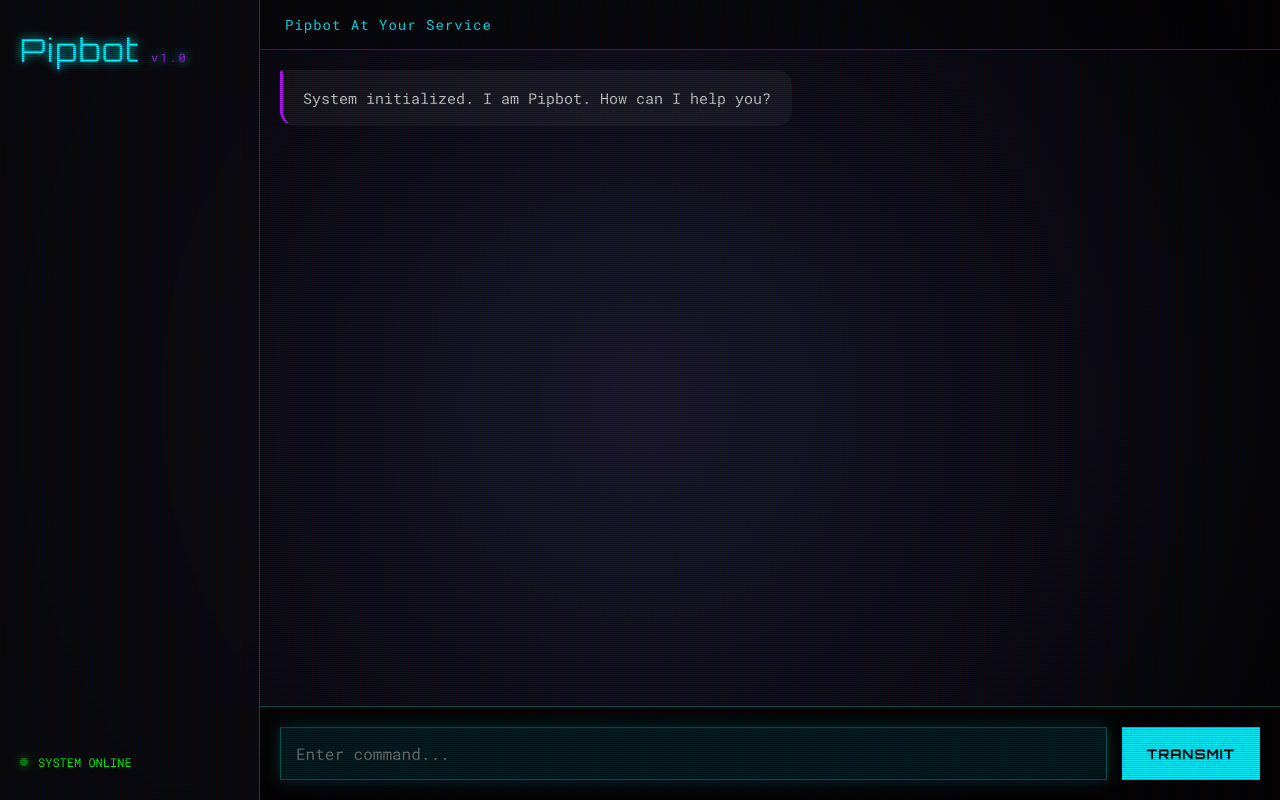
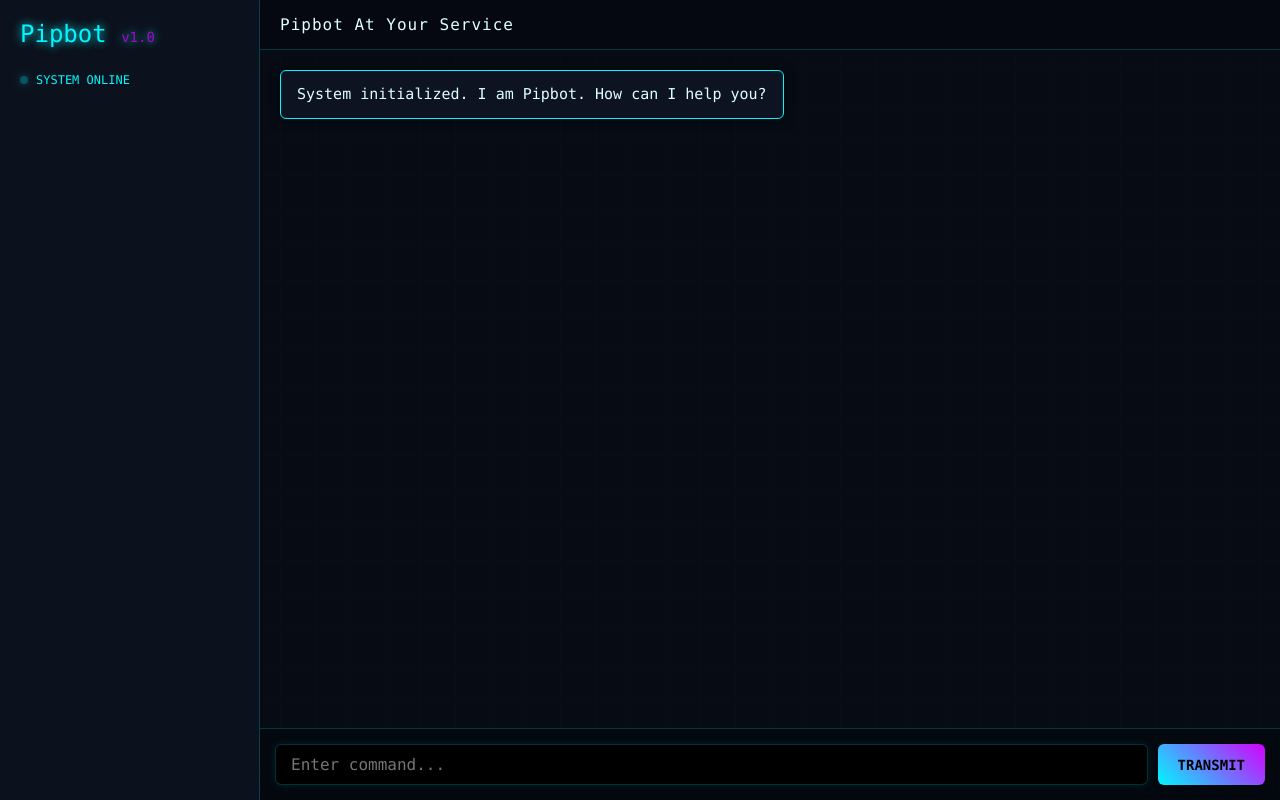
Before and after one commit to vejanimayur55-hub/palbot-chat, a website: page index.html in a window 1280 px wide. Drawn offline with nearby package versions, Linux system fonts and the light colour scheme.

Commit message:
Apply Pipbot Neo theme

```diff
--- a/index.html
+++ b/index.html
@@ -5,7 +5,6 @@
     <meta name="viewport" content="width=device-width, initial-scale=1.0">
     <title>Pip Chat bot</title>
     <link rel="stylesheet" href="style.css">
-    <link href="https://fonts.googleapis.com/css2?family=Orbitron:wght@400;700&family=Roboto+Mono:wght@300;400&display=swap" rel="stylesheet">
     <script src="https://cdn.jsdelivr.net/npm/marked/marked.min.js"></script>
 </head>
 <body>
--- a/style.css
+++ b/style.css
@@ -1,99 +1,90 @@
-/* --- CYBERPUNK THEME VARIABLES --- */
+/* --- PIPBOT NEO THEME --- */
 :root {
-    --neon-cyan: #00f3ff;
-    --neon-purple: #bc13fe;
-    --dark-bg: #050510;
-    --glass-panel: rgba(20, 20, 35, 0.7);
-    --border-color: rgba(0, 243, 255, 0.3);
+    --cyan: #00f7ff;
+    --pink: #d400ff;
+    --bg: #060b14;
+    --panel: #0d1320;
+    --text: #e0ffff;
+    --border-glow: rgba(0, 247, 255, 0.2);
 }
 
-/* --- GLOBAL RESET --- */
+/* --- GLOBAL RESET & GRID BACKGROUND --- */
 * {
     margin: 0;
     padding: 0;
     box-sizing: border-box;
-    font-family: 'Roboto Mono', monospace; /* Tech font */
+    font-family: Consolas, monospace; /* The "Neo" Font */
 }
 
-body, html {
-    height: 100%;
+body {
+    background: var(--bg);
+    color: var(--text);
     height: 100dvh;
-    background-color: var(--dark-bg);
-    /* Deep space gradient background */
-    background-image: radial-gradient(circle at 50% 50%, #1a1a2e 0%, #000000 100%);
-    color: #e0e0e0;
     overflow: hidden;
+    position: relative;
 }
 
-/* --- MAIN LAYOUT --- */
+/* THE GLOWING GRID EFFECT */
+body::before {
+    content: "";
+    position: fixed;
+    inset: 0;
+    background:
+        linear-gradient(#0a1520 1px, transparent 1px),
+        linear-gradient(90deg, #0a1520 1px, transparent 1px);
+    background-size: 35px 35px;
+    opacity: 0.4;
+    z-index: -1;
+    pointer-events: none;
+}
+
+/* --- LAYOUT --- */
 .app {
     display: flex;
     height: 100%;
     width: 100vw;
-    position: relative;
-}
-
-/* Scanline effect overlay */
-.app::before {
-    content: " ";
-    display: block;
-    position: absolute;
-    top: 0;
-    left: 0;
-    bottom: 0;
-    right: 0;
-    background: linear-gradient(rgba(18, 16, 16, 0) 50%, rgba(0, 0, 0, 0.25) 50%), linear-gradient(90deg, rgba(255, 0, 0, 0.06), rgba(0, 255, 0, 0.02), rgba(0, 0, 255, 0.06));
-    z-index: 2;
-    background-size: 100% 2px, 3px 100%;
-    pointer-events: none; /* Click through it */
 }
 
 /* --- SIDEBAR --- */
 .sidebar {
     width: 260px;
-    background: rgba(10, 10, 15, 0.8);
-    backdrop-filter: blur(10px);
-    border-right: 1px solid var(--border-color);
-    padding: 30px 20px;
+    background: rgba(13, 19, 32, 0.8); /* var(--panel) with opacity */
+    backdrop-filter: blur(6px);
+    border-right: 1px solid var(--border-glow);
+    padding: 20px;
     display: flex;
     flex-direction: column;
-    justify-content: space-between;
 }
 
 .logo {
-    font-family: 'Orbitron', sans-serif;
-    font-size: 32px;
-    color: var(--neon-cyan);
-    text-shadow: 0 0 10px var(--neon-cyan);
-    letter-spacing: 2px;
+    font-size: 24px;
+    color: var(--cyan);
+    text-shadow: 0 0 10px var(--cyan); /* Neon Glow */
+    margin-bottom: 5px;
 }
 
 .version {
-    font-size: 12px;
-    color: var(--neon-purple);
+    font-size: 14px;
+    color: var(--pink);
+    opacity: 0.8;
 }
 
 .status-indicator {
+    margin-top: 20px;
     font-size: 12px;
-    color: #0f0;
+    color: var(--cyan);
     display: flex;
     align-items: center;
-    gap: 10px;
+    gap: 8px;
 }
 
 .dot {
     width: 8px;
     height: 8px;
-    background: #0f0;
+    background: var(--cyan);
     border-radius: 50%;
-    box-shadow: 0 0 8px #0f0;
-    animation: pulse 2s infinite;
-}
-
-@keyframes pulse {
-    0% { opacity: 1; }
-    50% { opacity: 0.5; }
-    100% { opacity: 1; }
+    box-shadow: 0 0 8px var(--cyan);
+    animation: blink 2s infinite;
 }
 
 /* --- CHAT AREA --- */
@@ -102,22 +93,20 @@ body, html {
     display: flex;
     flex-direction: column;
     position: relative;
-    z-index: 1; /* Behind scanlines */
 }
 
 /* --- HEADER --- */
 .chat-header {
-    background: rgba(0, 0, 0, 0.5);
-    border-bottom: 1px solid var(--border-color);
-    color: var(--neon-cyan);
-    padding: 15px 25px;
-    font-family: 'Orbitron', sans-serif;
-    font-size: 14px;
+    padding: 15px 20px;
+    backdrop-filter: blur(6px);
+    border-bottom: 1px solid var(--border-glow);
+    color: var(--text);
+    font-size: 16px;
     letter-spacing: 1px;
-    flex-shrink: 0;
+    background: rgba(5, 8, 15, 0.6);
 }
 
-/* --- CHAT BOX --- */
+/* --- CHAT MESSAGES --- */
 .chat-box {
     flex: 1;
     min-height: 0;
@@ -125,112 +114,105 @@ body, html {
     overflow-y: auto;
     display: flex;
     flex-direction: column;
-    gap: 20px;
+    gap: 15px;
     scroll-behavior: smooth;
-    -webkit-overflow-scrolling: touch;
 }
 
-/* Custom Scrollbar */
-.chat-box::-webkit-scrollbar { width: 6px; }
-.chat-box::-webkit-scrollbar-track { background: #000; }
-.chat-box::-webkit-scrollbar-thumb { background: var(--neon-cyan); border-radius: 3px; }
-
-/* --- MESSAGES --- */
+/* Message Bubbles (Based on your snippet) */
 .message {
     max-width: 85%;
-    padding: 15px 20px;
+    padding: 12px 16px;
+    border-radius: 6px;
     font-size: 15px;
-    line-height: 1.6;
+    line-height: 1.5;
     position: relative;
-    border: 1px solid transparent;
+    animation: pop 0.3s ease; /* The pop animation */
+
+    /* Neo Styling */
+    background: var(--panel);
+    border: 1px solid var(--border-glow);
+    box-shadow: 0 0 12px rgba(0, 0, 0, 0.5);
+    color: var(--text);
 }
 
-/* User Message */
+/* User Variant */
 .message.user {
     align-self: flex-end;
-    background: linear-gradient(135deg, rgba(0, 243, 255, 0.1), rgba(0, 243, 255, 0.05));
-    border-color: var(--neon-cyan);
-    color: #fff;
-    border-radius: 15px 15px 2px 15px; /* Sharp corner bottom right */
-    box-shadow: 0 0 15px rgba(0, 243, 255, 0.1);
+    border-color: var(--pink); /* Pink border for user */
+    box-shadow: 0 0 5px rgba(212, 0, 255, 0.2);
 }
 
-/* Bot Message */
+/* Bot Variant */
 .message.bot {
     align-self: flex-start;
-    background: rgba(255, 255, 255, 0.05);
-    border-left: 3px solid var(--neon-purple);
-    color: #d0d0d0;
-    border-radius: 2px 15px 15px 15px; /* Sharp corner top left */
-    margin-left: 0;
+    border-color: var(--cyan); /* Cyan border for bot */
 }
 
-/* Lists in Bot Message */
-.message.bot ul, .message.bot ol {
-    margin: 10px 0;
-    padding-left: 20px;
-    border-left: 1px solid rgba(255,255,255,0.2);
+/* Bot Icon/Avatar adjustment */
+.message.bot::before {
+    display: none; /* Removing the old emoji icon to fit the sleek text style */
 }
+
+/* List fixes inside bot messages */
+.message.bot ul, .message.bot ol { margin: 10px 0; padding-left: 25px; }
 .message.bot li { margin-bottom: 5px; }
-
-/* Code blocks in messages */
-.message code {
-    background: rgba(0,0,0,0.5);
-    padding: 2px 5px;
-    border-radius: 4px;
-    color: #ff79c6;
-    font-family: 'Courier New', Courier, monospace;
-}
 
 /* --- INPUT AREA --- */
 .chat-input {
+    padding: 15px;
+    background: rgba(5, 8, 15, 0.9);
+    backdrop-filter: blur(8px);
+    border-top: 1px solid var(--border-glow);
     display: flex;
-    padding: 20px;
-    background: rgba(0, 0, 0, 0.8);
-    border-top: 1px solid var(--border-color);
-    gap: 15px;
-    flex-shrink: 0;
+    gap: 10px;
 }
 
 .chat-input input {
     flex: 1;
-    padding: 15px;
-    background: rgba(0, 243, 255, 0.05);
-    border: 1px solid var(--border-color);
-    color: var(--neon-cyan);
-    font-family: 'Roboto Mono', monospace;
+    background: black;
+    border: 1px solid var(--border-glow);
+    color: var(--cyan);
+    padding: 10px 15px;
+    border-radius: 6px;
+    outline: none;
     font-size: 16px;
-    outline: none;
-    transition: all 0.3s ease;
 }
 
 .chat-input input:focus {
-    background: rgba(0, 243, 255, 0.1);
-    box-shadow: 0 0 15px rgba(0, 243, 255, 0.2);
+    box-shadow: 0 0 10px rgba(0, 247, 255, 0.1);
 }
 
 .chat-input button {
-    padding: 0 25px;
-    background: var(--neon-cyan);
-    color: #000;
+    background: linear-gradient(45deg, var(--cyan), var(--pink));
+    border: none;
+    padding: 10px 20px;
+    border-radius: 6px;
+    cursor: pointer;
+    color: black;
     font-weight: bold;
-    border: none;
-    font-family: 'Orbitron', sans-serif;
-    letter-spacing: 1px;
-    cursor: pointer;
-    transition: all 0.3s;
+    font-size: 14px;
+    transition: 0.3s;
     text-transform: uppercase;
 }
 
 .chat-input button:hover {
-    background: #fff;
-    box-shadow: 0 0 20px var(--neon-cyan);
+    box-shadow: 0 0 12px var(--cyan);
+    transform: translateY(-1px);
 }
 
-/* --- MOBILE ADJUSTMENTS --- */
+/* --- ANIMATIONS --- */
+@keyframes pop {
+    from { transform: translateY(6px); opacity: 0; }
+    to { transform: none; opacity: 1; }
+}
+
+@keyframes blink {
+    50% { opacity: 0.3; }
+}
+
+/* --- MOBILE TWEAKS --- */
 @media (max-width: 768px) {
-    .app { flex-direction: column; }
     .sidebar { display: none; }
     .message { max-width: 90%; }
-    .chat-input { padding: 15px; }
+    .chat-input { padding: 10px; }
 }
```
